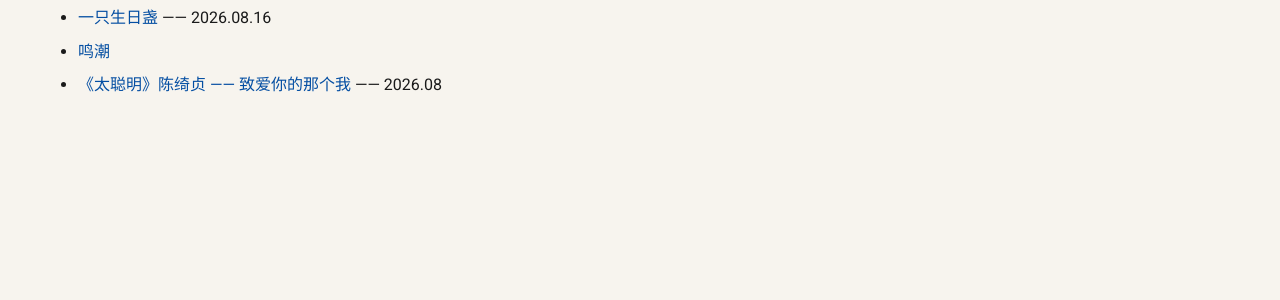
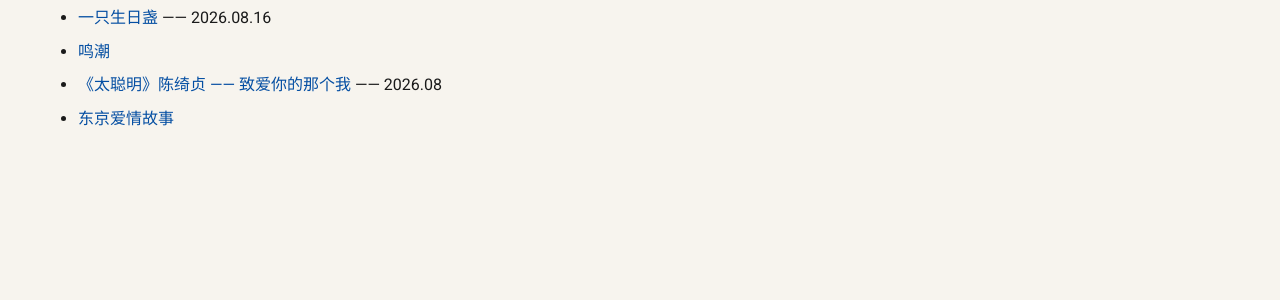
Before and after one commit to lhr024/lhr024.github.io, an MkDocs documentation site: the page built from docs/notes/index.md, in a window 1280 px wide. Shown: the part 465-765 px from the top of the page. Built offline with MkDocs 1.6.1 and Material for MkDocs 9.7.7, drawn with Linux system fonts in a browser that asks for light colours.

Commit message:
notes update

```diff
--- a/docs/notes/index.md
+++ b/docs/notes/index.md
@@ -10,3 +10,4 @@
 - [一只生日盏](birthday.md) —— 2026.08.16
 - [鸣潮](mingchao.md)
 - [《太聪明》陈绮贞 —— 致爱你的那个我](soSmart.md) —— 2026.08
+- [东京爱情故事](dongai.md)
```
